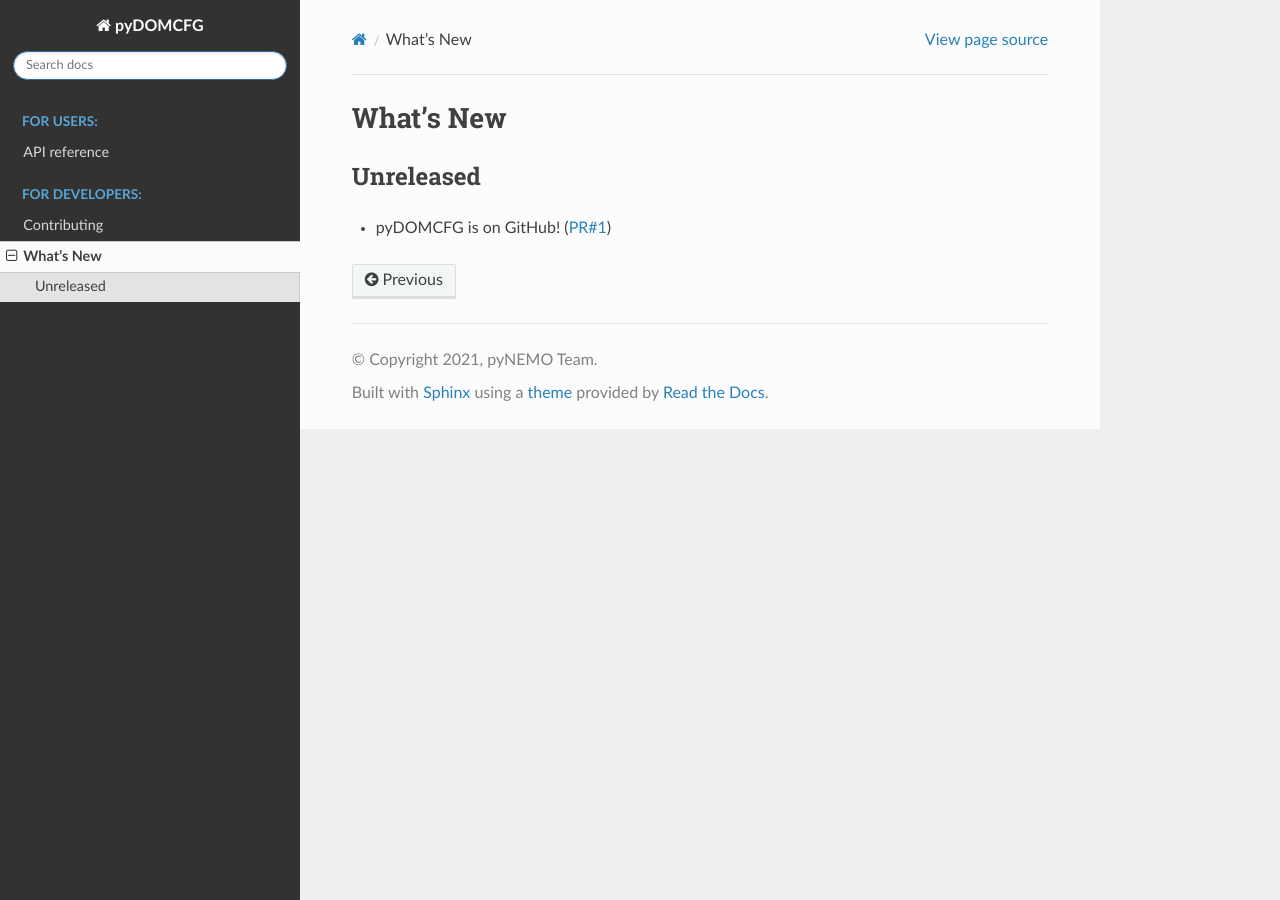
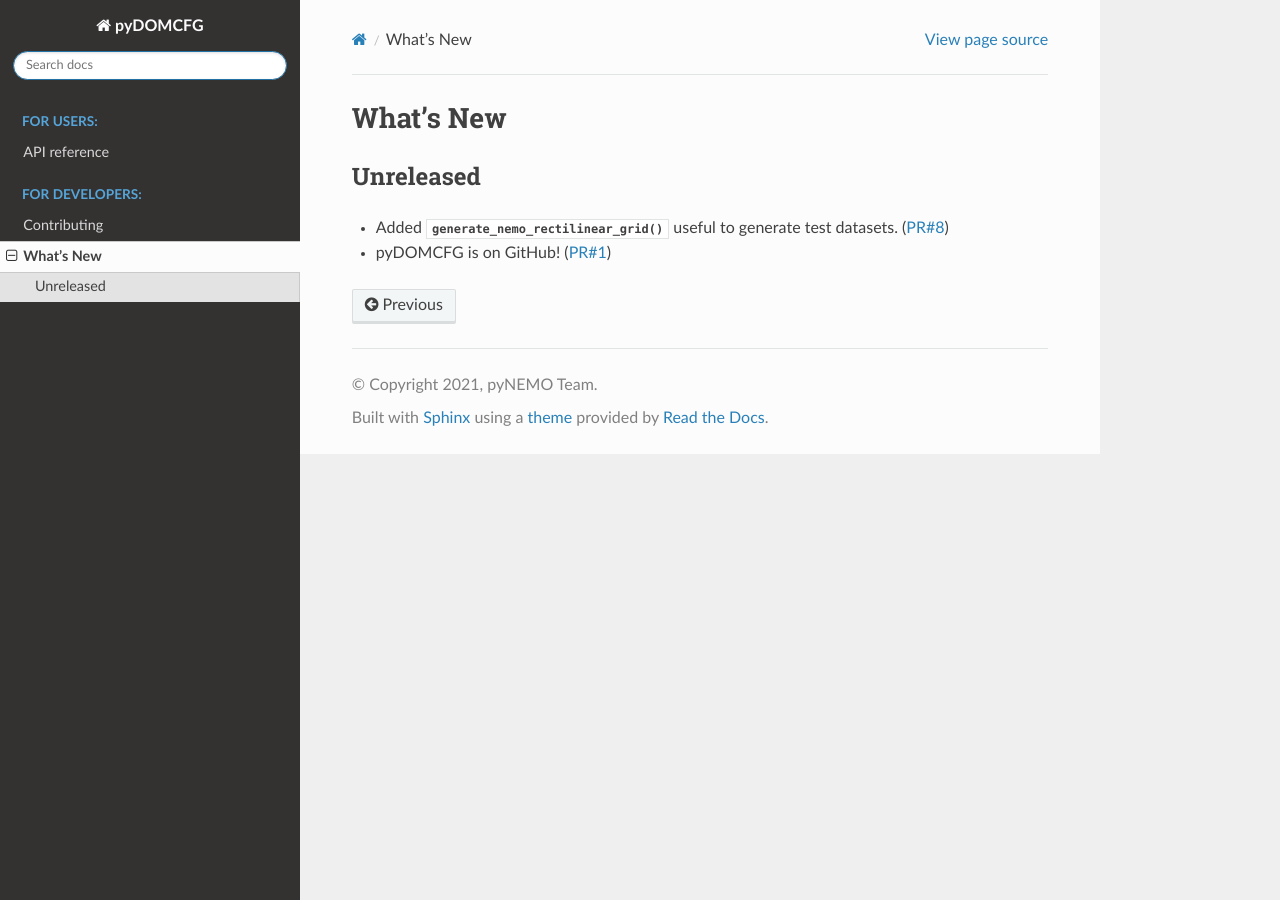
Before and after one commit to pyNEMO/pyDOMCFG, a Sphinx documentation site: the page built from docs/developers/whats-new.rst, in a window 1280 px wide. Built offline with Sphinx 7.4.7 and the Read the Docs theme 2.0.0, drawn with Linux system fonts in a browser that asks for light colours.

Commit message:
update what's new

```diff
--- a/docs/developers/whats-new.rst
+++ b/docs/developers/whats-new.rst
@@ -1,7 +1,11 @@
+.. currentmodule:: pydomcfg
+
 What's New
 ----------
 
 Unreleased
 ==========
 
+- Added :py:func:`~pydomcfg.utils.generate_nemo_rectilinear_grid`
+  useful to generate test datasets. (:pr:`8`)
 - pyDOMCFG is on GitHub! (:pr:`1`)
```
